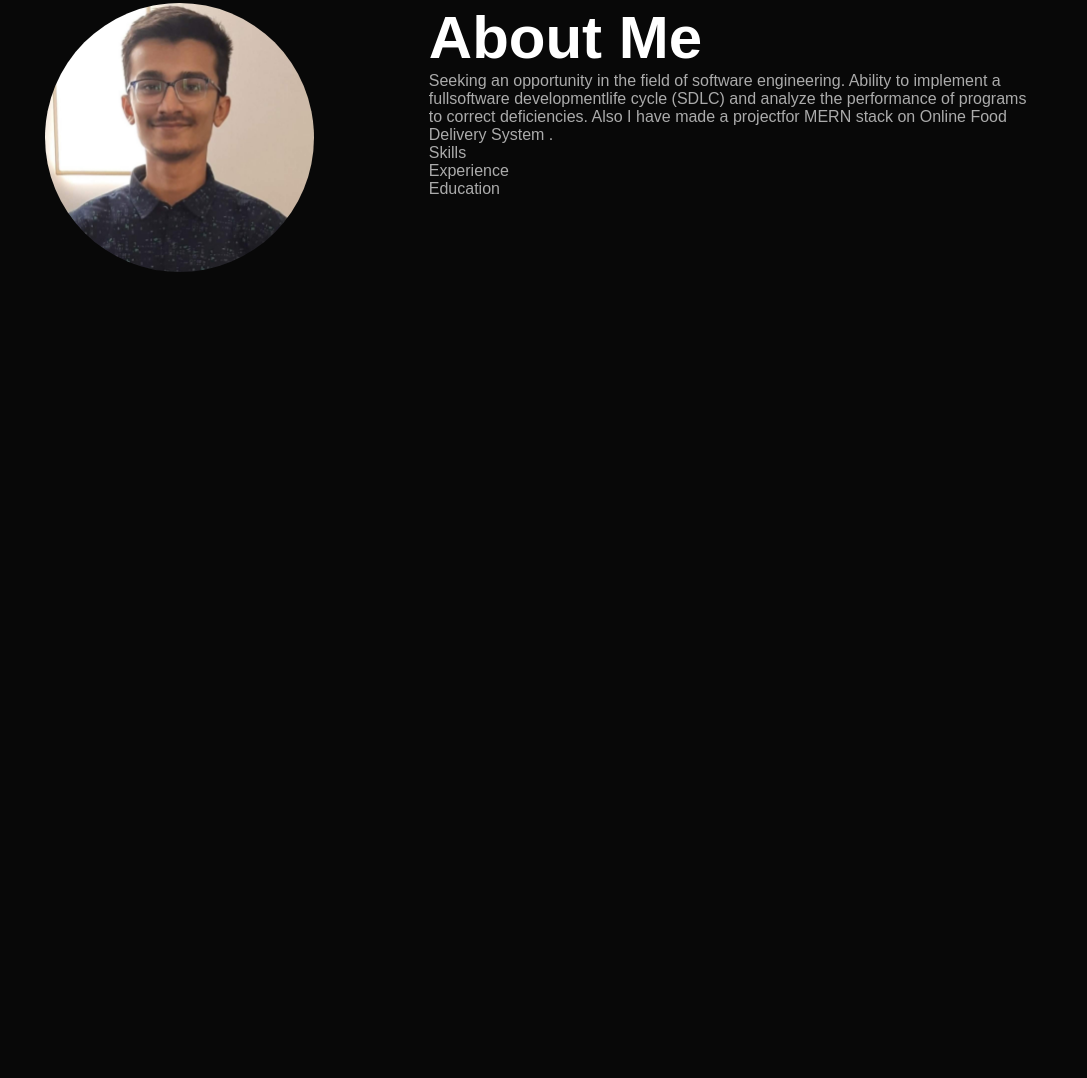
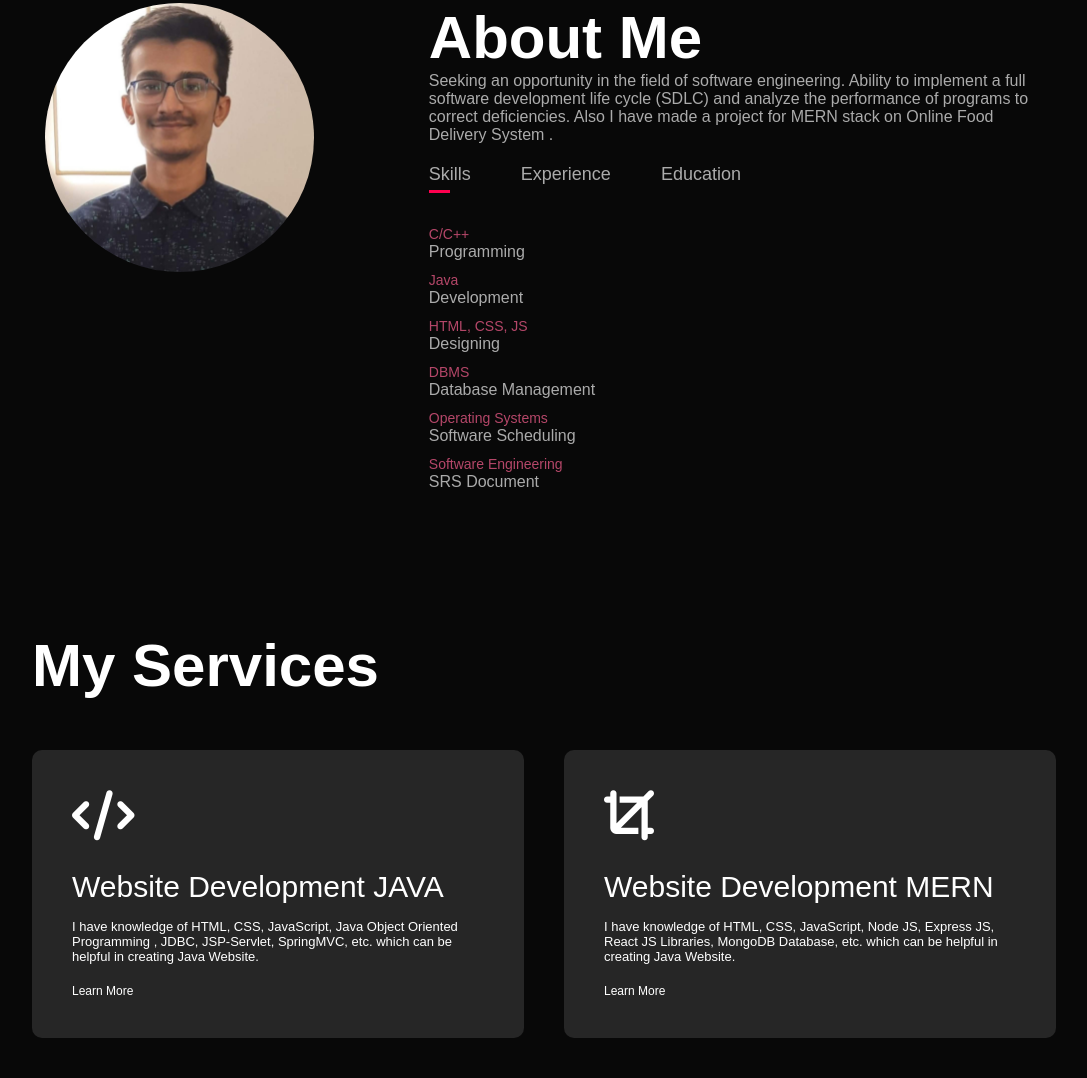
Before and after one commit to Malav1082/My_Portfolio, a plain HTML site: page index.html in a window 1280 px wide. Shown: the part 887-1965 px from the top of the page, without its empty margins (96-1183 px from the left). Before the commit the page ends 1253 px from the top, so only its background shows below. Drawn offline with Linux system fonts and the light colour scheme.

Commit message:
My_Portfolio

```diff
--- a/index.html
+++ b/index.html
@@ -5,6 +5,10 @@
     <meta name="viewport" content="width=device-width, initial-scale=1.0" />
     <title>Personal Portfolio</title>
     <link rel="stylesheet" href="style.css" />
+    <script
+      src="https://kit.fontawesome.com/24a9871bb9.js"
+      crossorigin="anonymous"
+    ></script>
   </head>
   <body>
     <div id="header">
@@ -38,20 +42,110 @@
             <h1 class="sub-title">About Me</h1>
             <p>
               Seeking an opportunity in the field of software engineering.
-              Ability to implement a fullsoftware developmentlife cycle (SDLC)
+              Ability to implement a full software development life cycle (SDLC)
               and analyze the performance of programs to correct deficiencies.
-              Also I have made a projectfor MERN stack on Online Food Delivery
+              Also I have made a project for MERN stack on Online Food Delivery
               System .
             </p>
             <div class="tab-titles">
-              <p class="tab-links">Skills</p>
-              <p class="tab-links">Experience</p>
-              <p class="tab-links">Education</p>
+              <p class="tab-links active-link" onclick="opentab('skills')">
+                Skills
+              </p>
+              <p class="tab-links" onclick="opentab('experience')">
+                Experience
+              </p>
+              <p class="tab-links" onclick="opentab('education')">Education</p>
+            </div>
+            <div class="tab-contents active-tab" id="skills">
+              <ul>
+                <li><span>C/C++</span><br />Programming</li>
+                <li><span>Java</span><br />Development</li>
+                <li><span>HTML, CSS, JS</span><br />Designing</li>
+                <li><span>DBMS</span><br />Database Management</li>
+                <li><span>Operating Systems</span><br />Software Scheduling</li>
+                <li><span>Software Engineering</span><br />SRS Document</li>
+              </ul>
+            </div>
+            <div class="tab-contents" id="experience">
+              <ul>
+                <li><span>C/C++</span><br />Intermediate use at College</li>
+                <li><span>Java</span><br />Intermediate use at College</li>
+                <li><span>HTML, CSS, JS</span><br />Basic use at College</li>
+                <li><span>DBMS</span><br />Intermediate use at College</li>
+                <li>
+                  <span>Operating Systems</span><br />Basic use at College
+                </li>
+                <li>
+                  <span>Software Engineering</span><br />Basic use at College
+                </li>
+              </ul>
+            </div>
+            <div class="tab-contents" id="education">
+              <ul>
+                <li>
+                  <span>2016 - 2018</span><br />J. H. Ambani, Surat<br />
+                  SSC 88.2%
+                </li>
+                <li>
+                  <span>2018 - 2020</span><br />J. H. Ambani, Surat<br />
+                  HSC 85.2%
+                </li>
+                <li>
+                  <span>2020 - Current</span><br />Dharmsinh Desai University,
+                  Nadiad<br />
+                  B-Tech Information Technology <br />
+                  7.67 CPI
+                </li>
+              </ul>
             </div>
           </div>
         </div>
       </div>
     </div>
-    <header class="header"></header>
+    <!-------------------------------------services----------------------------------->
+
+    <div id="services">
+      <div class="container">
+        <h1 class="sub-title">My Services</h1>
+        <div class="services-list">
+          <div>
+            <i class="fa-solid fa-code"></i>
+            <h2>Website Development JAVA</h2>
+            <p>
+              I have knowledge of HTML, CSS, JavaScript, Java Object Oriented
+              Programming , JDBC, JSP-Servlet, SpringMVC, etc. which can be
+              helpful in creating Java Website.
+            </p>
+            <a href="#">Learn More</a>
+          </div>
+          <div>
+            <i class="fa-solid fa-crop"></i>
+            <h2>Website Development MERN</h2>
+            <p>
+              I have knowledge of HTML, CSS, JavaScript, Node JS, Express JS,
+              React JS Libraries, MongoDB Database, etc. which can be
+              helpful in creating Java Website.
+            </p>
+            <a href="#">Learn More</a>
+          </div>
+        </div>
+      </div>
+    </div>
+
+    <script>
+      var tablinks = document.getElementsByClassName("tab-links");
+      var tabcontents = document.getElementsByClassName("tab-contents");
+
+      function opentab(tabname) {
+        for (tablink of tablinks) {
+          tablink.classList.remove("active-link");
+        }
+        for (tabcontent of tabcontents) {
+          tabcontent.classList.remove("active-tab");
+        }
+        event.currentTarget.classList.add("active-link");
+        document.getElementById(tabname).classList.add("active-tab");
+      }
+    </script>
   </body>
 </html>
--- a/style.css
+++ b/style.css
@@ -103,3 +103,76 @@ nav ul li a:hover::after{
     font-weight: 600;
     color: #fff;
 }
+
+.tab-titles{
+    display: flex;
+    margin: 20px 0 40px;
+}
+.tab-links{
+    margin-right: 50px;
+    font-size: 18px;
+    font-weight: 500;
+    cursor: pointer;
+    position:relative;
+}
+.tab-links::after{
+    content: '';
+    width: 0;
+    height: 3px;
+    background: #ff004f;
+    position: absolute;
+    left: 0;
+    bottom: -8px;
+    transition: 0.5s;
+}
+.tab-links.active-link::after{
+    width: 50%;
+}
+.tab-contents ul li {
+    list-style: none;
+    margin: 10px 0;
+}
+.tab-contents ul li span{
+    color:  #b54769;
+    font-size: 14px;;
+}
+.tab-contents{
+    display: none;
+}
+.tab-contents.active-tab{
+    display: block;
+}
+
+/* ---------------------------------------services------------------------------ */
+#services{
+    padding: 30px 0;
+}
+.services-list{
+    display: grid;
+    grid-template-columns: repeat(auto-fit, minmax(250px,1fr));
+    grid-gap: 40px;
+    margin-top: 50px;
+}
+.services-list div{
+    background: #262626;
+    padding: 40px;
+    font-size: 13px;
+    font-weight: 300;
+    border-radius: 10px;
+}
+.services-list div i{
+    font-size: 50px;
+    margin-bottom: 30px;
+}
+.services-list div h2{
+    font-size: 30px;
+    font-weight: 500;
+    margin-bottom: 15px;
+}
+.services-list div a{
+    text-decoration: none;
+    color: #fff;
+    font-size: 12px;
+    margin-top: 20px;
+    display: inline-block;
+}
```
